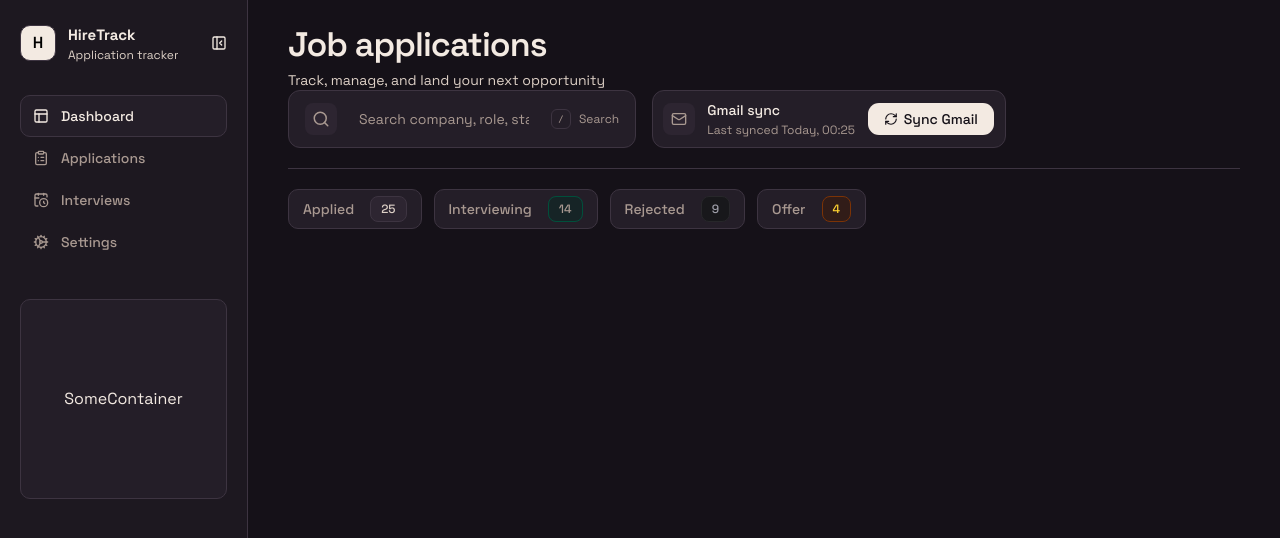
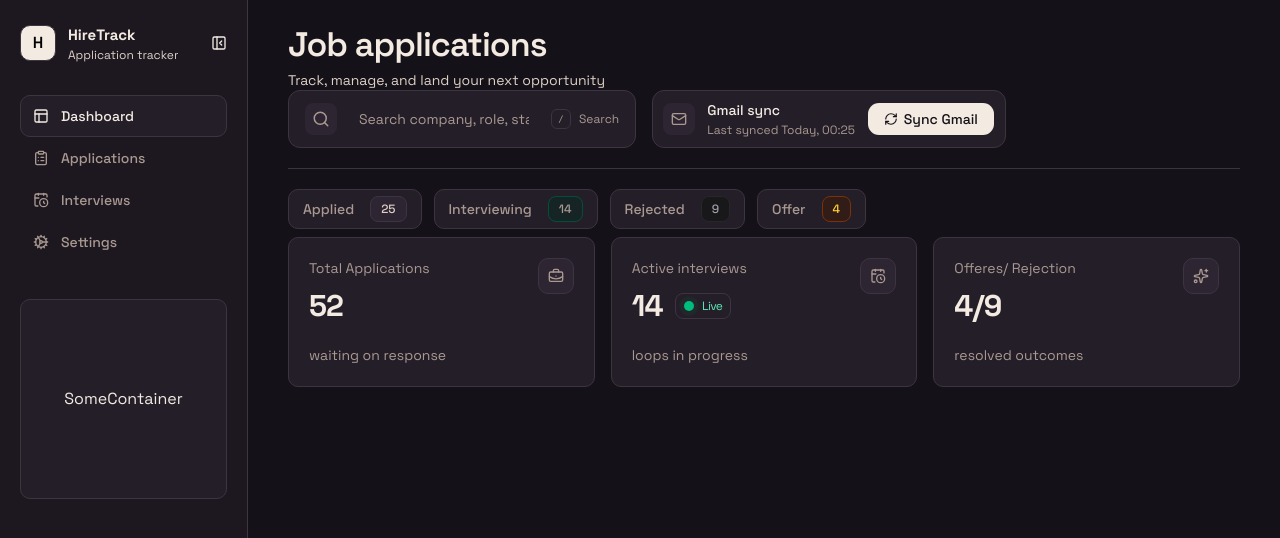
Before and after one commit to mundesamarth/HireTrack, a Next.js app: page / in a window 1280 px wide. Shown: the top 538 px of the page. Built offline with nearby package versions, Linux system fonts and the light colour scheme.

Commit message:
metrics sections styling completed

```diff
--- a/app/Dashboard/Dashboard.tsx
+++ b/app/Dashboard/Dashboard.tsx
@@ -1,3 +1,4 @@
+import MetricsSection from "../components/MetricsSection";
 import TopheaderSection from "../components/Topheader";
 import TopmetricsSection from "../components/TopmetricsSection";
 
@@ -6,6 +7,7 @@ export default function Dashboard(){
         <div>
             <TopheaderSection/>
             <TopmetricsSection/>
+            <MetricsSection/>
         </div>
     )
 }
--- /dev/null
+++ b/app/components/MetricsSection.tsx
@@ -0,0 +1,96 @@
+// 7. Metrics Section Design System
+
+// This is the summary area with:
+// - Total Applications
+// - Active Interviews
+// - Offers / Rejections
+
+// ### Grid
+// - Mobile: stacked
+// - Desktop: 3-column grid
+
+// ### Card Container
+// - Background: primary surface
+// - Border: `1px solid --border`
+// - Radius: `12px`
+// - Shadow: shared raised surface
+// - Padding: `20px`
+
+// ### Internal Content
+// - Label: `14px`
+// - Metric number: `30px`, `600`
+// - Supporting note/footer: `14px`
+
+// ### Card Spacing
+// - Gap between metric cards: `16px` to `20px`
+// - Gap above board section: `32px`
+
+// ### Active Interviews Card
+// - Includes pulsing green dot
+// - Dot is the only “live” visual cue in metrics
+// - Accent should stay restrained, not neon
+
+// ### Design Rules
+// - Metrics should look like product stats, not marketing KPIs
+// - Emphasis comes from typography and spacing, not heavy color fills
+
+import { cn } from "@/lib/utils";
+import {  BriefcaseBusiness, CalendarClock, Sparkles } from "lucide-react";
+
+export default function MetricsSection() {
+  const metricsContent = [
+    {
+      heading: "Total Applications",
+      number: "52",
+      subHeading: "waiting on response",
+      icon: BriefcaseBusiness,
+    },
+    {
+      label: true,
+      heading: "Active interviews",
+      number: "14",
+      subHeading: "loops in progress",
+      icon: CalendarClock,
+    },
+    {
+      heading: "Offeres/ Rejection",
+      number: "4/9",
+      subHeading: "resolved outcomes",
+      icon: Sparkles,
+    },
+  ];
+
+  return (
+    <div className="mt-2 flex gap-4 justify-evenly">
+      {metricsContent.map(
+        ({ heading, number, subHeading, icon: Icon, label }) => (
+          <div className="text-foreground-1 flex-1  flex-wrap rounded-[10px] flex justify-between bg-surface border border-border px-[20px] py-[20px]">
+            <div className="">
+              <div className="text-[14px] text-foreground-3">{heading}</div>
+              <div className="mt-3 text-foreground-1 leading-none tracking-[-0.04em]">
+                <div className="flex items-center gap-3 ">
+                  <p className="text-[30px] font-bold ">{number}</p>
+                  {label && (
+                   <div className="inline-flex items-center gap-2 rounded-[8px] border  px-2 py-1 text-xs  border-emerald-900bg-emerald-950/40 text-emerald-300">
+                    <span className="relative flex h-2.5 w-2.5">
+                      <span className="absolute inline-flex h-full w-full animate-ping rounded-full bg-emerald-400 opacity-70" />
+                      <span className="relative inline-flex h-2.5 w-2.5 rounded-full bg-emerald-500" />
+                    </span>
+                    Live
+                  </div>
+                  )}
+                </div>
+              </div>
+              <div className="text-[14px] text-foreground-3 mt-6">
+                {subHeading}
+              </div>
+            </div>
+            <div className="w-9 h-9 flex items-center justify-center rounded-[10px] bg-surface-muted border border-border">
+              <Icon className="text-foreground-3 w-4 h-4" />
+            </div>
+          </div>
+        ),
+      )}
+    </div>
+  );
+}
```
